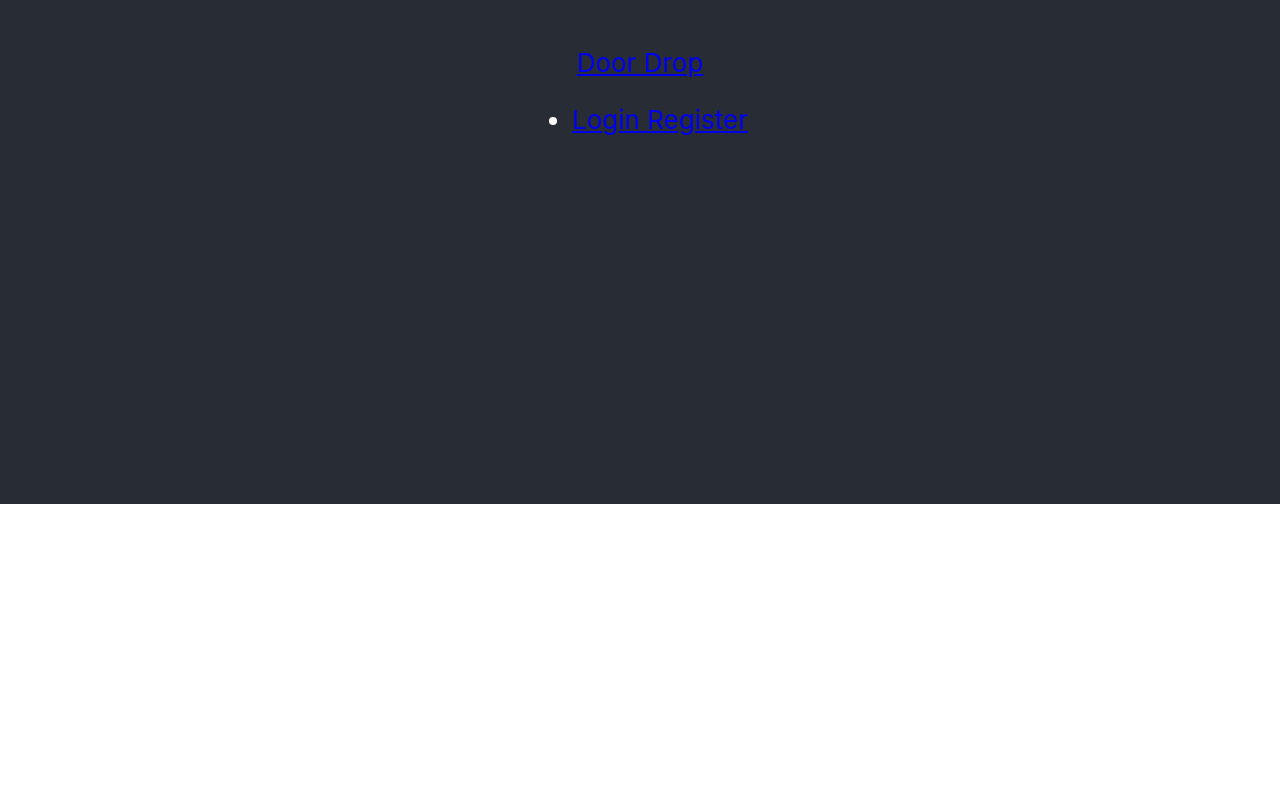
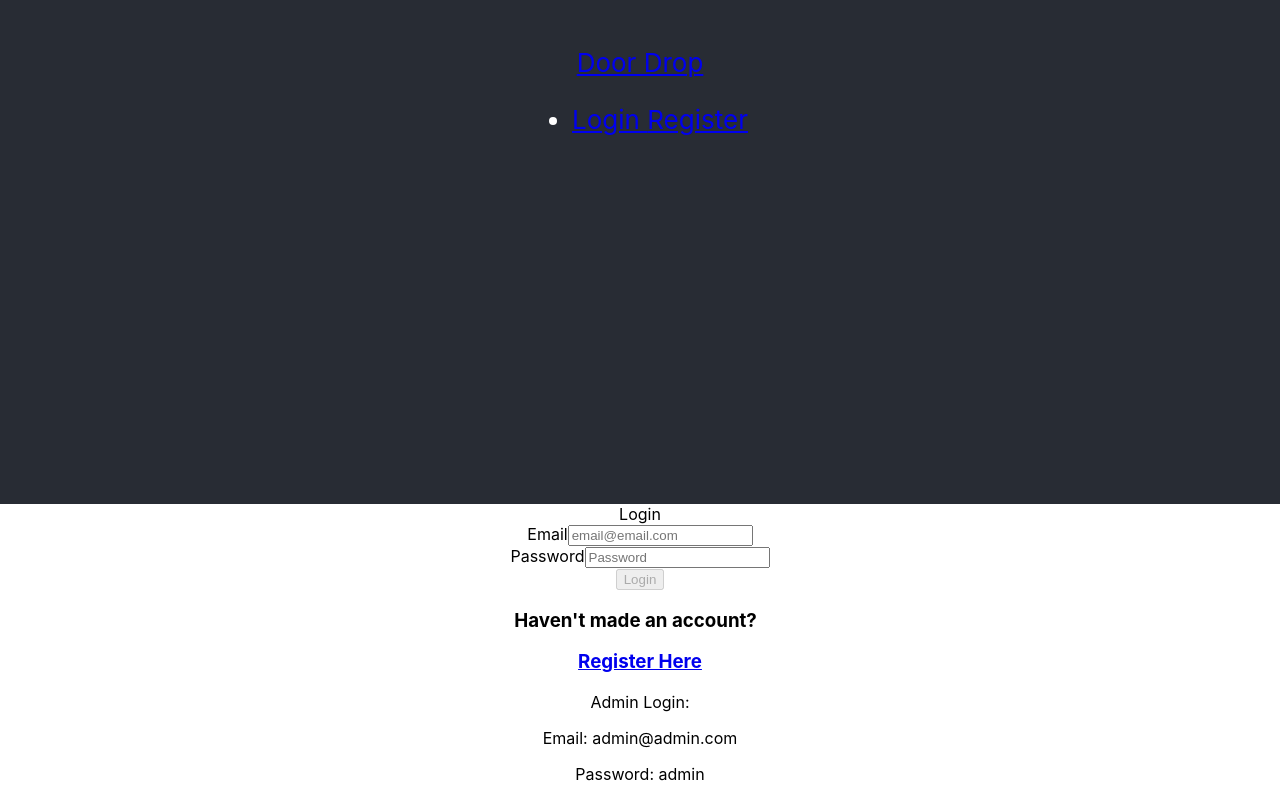
Before and after one commit to greensharpie/Door_Drop_Frontend, a React (Create React App) app: page /login in a window 1280 px wide. Shown: the part 296-1096 px from the top of the page. Before the commit the page ends 800 px from the top, so only its background shows below. Built offline with nearby package versions, Linux system fonts and the light colour scheme.

Commit message:
login form created

```diff
--- a/src/App.js
+++ b/src/App.js
@@ -7,6 +7,7 @@ import { CheckSession } from './services/Auth'
 import NavBar from './components/NavBar'
 import Home from './pages/Home'
 import Register from './pages/Register'
+import Login from './pages/Login'
 
 function App() {
   const [authenticated, toggleAuthenticated] = useState(false)
@@ -45,6 +46,15 @@ function App() {
         <Routes>
           <Route path="/register" element={<Register />} />
           <Route
+            path="/login"
+            element={
+              <Login
+                setUser={setCustomer}
+                toggleAuthenticated={toggleAuthenticated}
+              />
+            }
+          />
+          <Route
             path="/"
             element={<Home customer={customer} authenticated={authenticated} />}
           />
--- /dev/null
+++ b/src/pages/Login.jsx
@@ -0,0 +1,78 @@
+import React from 'react'
+import { useState } from 'react'
+import { useNavigate, Link } from 'react-router-dom'
+import { SignInCustomer } from '../services/Auth'
+
+const Login = ({toggleAuthenticated, setCustomer}) => {
+  let navigate = useNavigate()
+  const [formValues, setFormValues] = useState({email: '', password: ''})
+
+  const handleChange = (e) => {
+    setFormValues({...formValues, [e.target.name]: e.target.value})
+  }
+
+  const handleSubmit = async (e) => {
+    e.preventDefault()
+    const payload = await SignInCustomer(formValues)
+    setFormValues({email: '', password: ''})
+    setCustomer(payload)
+    toggleAuthenticated(true)
+    // navigate('/')
+  }
+  return (
+    <div>Login
+      <form onSubmit={handleSubmit} className="login-form">
+
+          {/* Username Section */}
+          <section className="email">
+            <label className='label' htmlFor="email">Email</label>
+            <input
+              onChange={handleChange}
+              name="email"
+              type="email"
+              placeholder="email@email.com"
+              value={formValues.email}
+              required
+            />
+          </section>
+
+          {/* Password Section */}
+          <section className="password">
+            <label className='label' htmlFor="password">Password</label>
+            <input
+              onChange={handleChange}
+              type="password"
+              name="password"
+              placeholder="Password"
+              value={formValues.password}
+              required
+            />
+          </section>
+
+          {/* Login Button */}
+          <button
+            disabled={!formValues.email || !formValues.password}
+            className="login-btn"
+          >
+            Login
+          </button>
+
+          {/* Register message & Link */}
+          <span className='new-customer'>
+            <h3>Haven't made an account? &nbsp;</h3>
+            <Link to="/register">
+              <h3>Register Here</h3>
+            </Link>
+          </span>
+        </form>
+          {/* Admin login */}
+          <div className='master-login'>
+            <p>Admin Login:</p>
+            <p>Email: <span>admin@admin.com</span></p>
+            <p>Password: <span>admin</span></p>
+          </div>
+    </div>
+  )
+}
+
+export default Login
```
